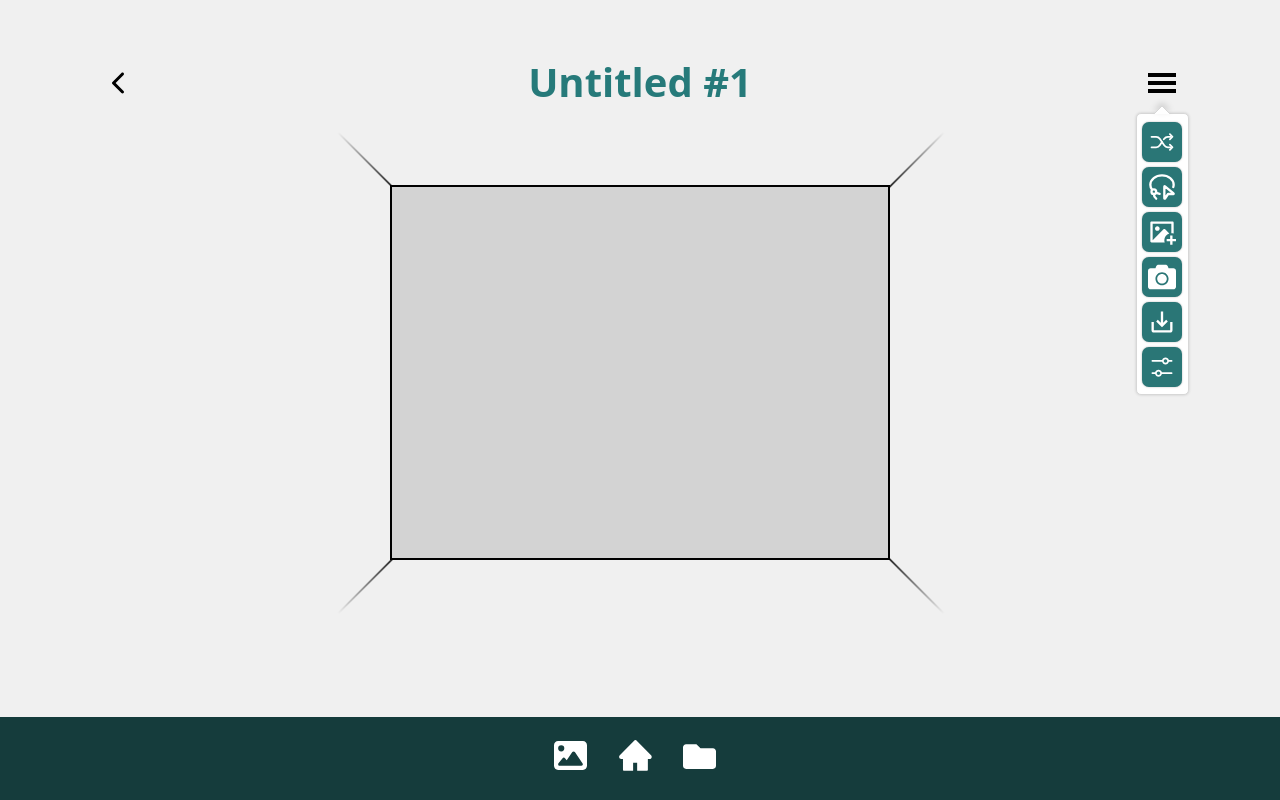
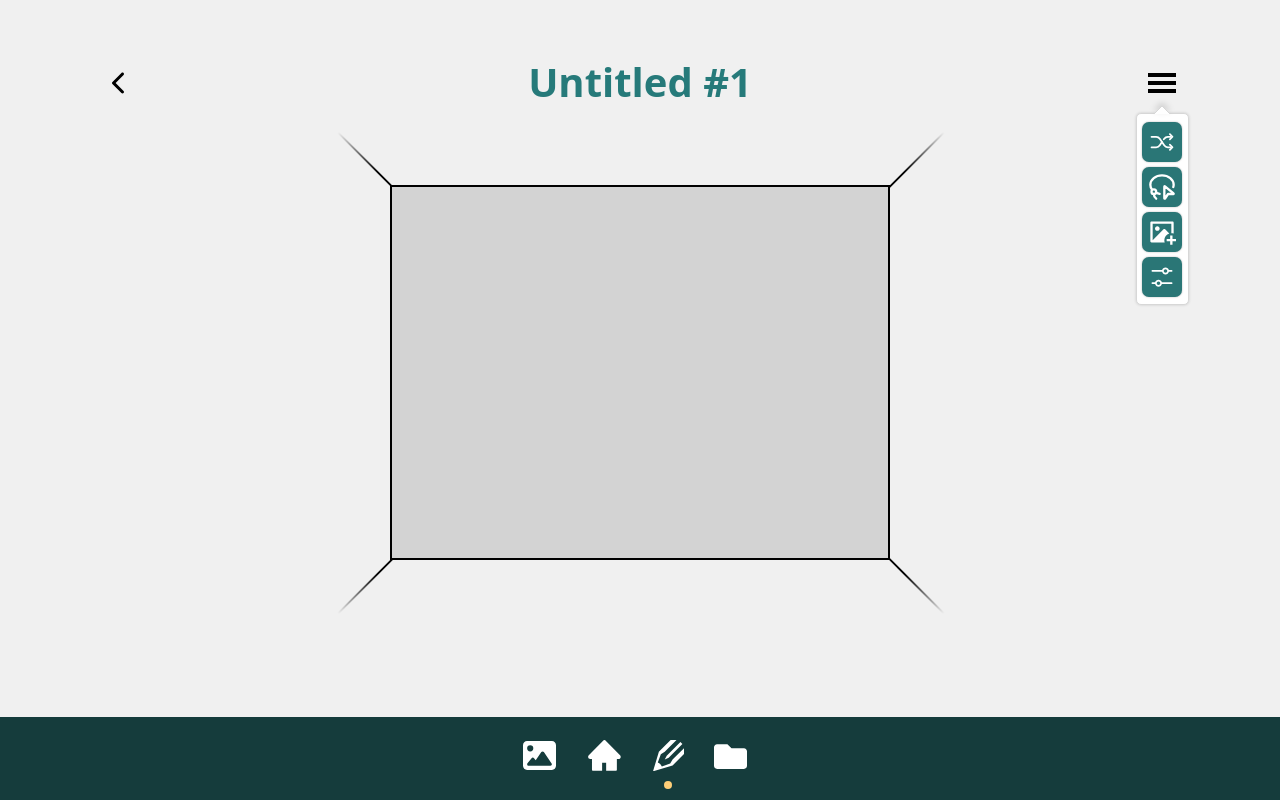
Before and after one commit to RudyCab/wallgenie, a React (Create React App) app: page /WallEditor in a window 1280 px wide. Both pictures are taken after a click on the button 1162 px from the left and 80 px from the top of the page. Built offline with nearby package versions, Linux system fonts and the light colour scheme.

Commit message:
before attempting walleditorcontainer

```diff
--- a/src/Components/NavBar/NavBar.js
+++ b/src/Components/NavBar/NavBar.js
@@ -24,9 +24,9 @@ function NavBar() {
             <AiFillHome size={33.5 * ICON_MULTIPLIER} />
           </Link>
         </li>
-        {/* <li className={location.pathname === "/WallEditor" ? "active" : ""}>
+        <li className={location.pathname === "/WallEditor" ? "active" : ""}>
           <Link to="/WallEditor"><ImPencil2 size={28.5 * ICON_MULTIPLIER}/></Link>
-        </li> */}
+        </li>
         <li className={location.pathname === "/Projects" ? "active" : ""}>
           <Link to="/Projects">
             <FaFolder size={30 * ICON_MULTIPLIER} style={{ marginTop: 2 }} />
--- a/src/Components/SettingsPopup/SettingsPopup.jsx
+++ b/src/Components/SettingsPopup/SettingsPopup.jsx
@@ -1,14 +1,49 @@
 import { useState } from "react";
 import Popup from "reactjs-popup";
 import "reactjs-popup/dist/index.css";
-
 import { GiHamburgerMenu } from "react-icons/gi";
 import Sidebar from "./Sidebar";
 import "./SettingsPopup.css";
 
-const SettingsPopup = ({ alertDisplayed, setAlertDisplayed }) => {
-  const Alert = ({ setAlertDisplayed }) => {
-    const alertStyle = {
+const SettingsPopup = ({
+  alertDisplayed,
+  setAlertDisplayed,
+  setWallOptions,
+}) => {
+  const [popupType, setPopupType] = useState(""); // shuffle, multiselect, upload, wall-settings
+
+  return (
+    <Popup
+      trigger={
+        <button className="settings-button" disabled={alertDisplayed}>
+          <GiHamburgerMenu />
+        </button>
+      }
+      position="bottom"
+      closeOnDocumentClick={false}
+      contentStyle={{ width: 53 }}
+    >
+      <Sidebar
+        alertDisplayed={alertDisplayed}
+        setAlertDisplayed={setAlertDisplayed}
+        setPopupType={setPopupType}
+      />
+      {alertDisplayed && (
+        <Alert
+          setAlertDisplayed={setAlertDisplayed}
+          setWallOptions={setWallOptions}
+          popupType={popupType}
+        />
+      )}
+    </Popup>
+  );
+};
+
+/*
+Keep Alert subcomponents in this file, or their styling gets messed up
+*/
+const Alert = ({ setAlertDisplayed, setWallOptions, popupType }) => {
+  const alertContainerStyle = {
     position: "fixed",
     top: "50%",
     left: "50%",
@@ -30,40 +65,34 @@ const SettingsPopup = ({ alertDisplayed, setAlertDisplayed }) => {
   };
 
   return (
-      <div className="alert" style={alertStyle}>
-        <h1 style={{ fontSize: "xx-large" }}>This is an alert!</h1>
-        <button
-          onClick={() => {
-            setAlertDisplayed(false);
-          }}
-          style={buttonStyle}
-        >
+    <div className="alert" style={alertContainerStyle}>
+      <AlertContent setWallOptions={setWallOptions} popupType={popupType} />
+      <button style={buttonStyle} onClick={() => setAlertDisplayed(false)}>
         Close
       </button>
     </div>
   );
 };
 
-  return (
-    <>
-      <Popup
-        trigger={
-          <button className="settings-button" disabled={alertDisplayed}>
-            <GiHamburgerMenu />
-          </button>
+const AlertContent = ({ setWallOptions, popupType }) => {
+  switch (popupType) {
+    case "shuffle":
+      break;
+    case "multiselect":
+      break;
+    case "upload":
+      break;
+    case "wall-settings":
+      setWallOptions((prevWallOptions) => ({
+        ...prevWallOptions,
+        wallColor: "red",
+      }));
+      break;
+    default:
+      break;
   }
-        position="bottom"
-        closeOnDocumentClick={false}
-        contentStyle={{ width: 53 }}
-      >
-        <Sidebar
-          alertDisplayed={alertDisplayed}
-          setAlertDisplayed={setAlertDisplayed}
-        />
-        {alertDisplayed && <Alert setAlertDisplayed={setAlertDisplayed} />}
-      </Popup>
-    </>
-  );
+
+  return <></>;
 };
 
 export default SettingsPopup;
--- a/src/Components/SettingsPopup/Sidebar.jsx
+++ b/src/Components/SettingsPopup/Sidebar.jsx
@@ -2,34 +2,29 @@
 import { IoShuffle } from "react-icons/io5";
 import { LuLassoSelect } from "react-icons/lu";
 import { RiImageAddFill } from "react-icons/ri";
-import { FaCamera } from "react-icons/fa";
-import { MdOutlineSaveAlt } from "react-icons/md";
+// import { FaCamera } from "react-icons/fa";
+// import { MdOutlineSaveAlt } from "react-icons/md";
 import { VscSettings } from "react-icons/vsc";
 
-const Sidebar = ({ alertDisplayed, setAlertDisplayed }) => {
-  const handleOnClick = () => {
+const Sidebar = ({ alertDisplayed, setAlertDisplayed, setPopupType }) => {
+  const types = ["shuffle", "multiselect", "upload", "wall-settings"];
+  const icons = [IoShuffle, LuLassoSelect, RiImageAddFill, VscSettings];
+
+  const handleOnClick = (type) => {
     setAlertDisplayed(true);
+    setPopupType(types[type]);
   };
-
-  const icons = [
-    { Icon: IoShuffle, onClick: handleOnClick },
-    { Icon: LuLassoSelect, onClick: handleOnClick },
-    { Icon: RiImageAddFill, onClick: handleOnClick },
-    { Icon: FaCamera, onClick: handleOnClick },
-    { Icon: MdOutlineSaveAlt, onClick: handleOnClick },
-    { Icon: VscSettings, onClick: handleOnClick },
-  ];
 
   return (
     <>
       <div className="sidebar-container">
-        {icons.map(({ Icon, onClick }, index) => (
+        {icons.map((Icon, index) => (
           <button
             key={index}
             className={`sidebar-button ${
               alertDisplayed ? "sidebar-button-disabled" : ""
             }`}
-            onClick={onClick}
+            onClick={() => handleOnClick(index)}
             disabled={alertDisplayed}
           >
             <Icon className="sidebar-icon" />
--- a/src/Components/Wall/WallComponent.jsx
+++ b/src/Components/Wall/WallComponent.jsx
@@ -1,4 +1,4 @@
-const getDegreeBetween = (originX, originY, targetX, targetY) => {
+const __getDegreeBetween = (originX, originY, targetX, targetY) => {
   let dx = originX - targetX;
   let dy = originY - targetY;
 
@@ -9,13 +9,15 @@ const getDegreeBetween = (originX, originY, targetX, targetY) => {
   return theta;
 };
 
-const WallComponent = ({ wall }) => {
+const WallComponent = ({ wall, wallOptions }) => {
   // extract values
-  const { constants, coordinates, size, wallOptions } = wall;
+  const { constants, coordinates, size, border } = wall;
   const { PADDING } = constants;
   const { x, y } = coordinates;
   const { width, height } = size;
-  const { color, borderColor, borderWidth } = wallOptions;
+  const { borderColor, borderWidth } = border;
+
+  const { wallColor, wallTexture, isTextured } = wallOptions;
 
   const rectStyle = {
     position: "fixed",
@@ -24,7 +26,7 @@ const WallComponent = ({ wall }) => {
     width: width,
     height: height,
     border: `${borderWidth}px solid ${borderColor}`,
-    backgroundColor: color,
+    backgroundColor: wallColor,
   };
 
   const renderLine = (left, top, angle) => {
@@ -34,7 +36,7 @@ const WallComponent = ({ wall }) => {
       top: top,
       width: `${borderWidth}px`,
       height: height,
-      backgroundImage: `linear-gradient(to bottom, transparent 30%, ${borderColor} 55%)`, // apply gradient
+      backgroundImage: `linear-gradient(to bottom, transparent 30%, ${borderColor} 45%)`, // apply gradient
       transform: `rotate(${angle}deg)`,
     };
   };
--- a/src/Structs/Wall.js
+++ b/src/Structs/Wall.js
@@ -1,8 +1,8 @@
 export class Wall {
-  constructor(coordinates, size, wallOptions, decorItems, constants) {
+  constructor(coordinates, size, border, decorItems, constants) {
     this.coordinates = coordinates; // x, y
     this.size = size; // width, height
-    this.wallOptions = wallOptions; // color, borderColor, borderWidth, texture, isTextured
+    this.border = border; // borderColor, borderWidth
     this.decorItems = decorItems;
     this.constants = constants; // PADDING, MAX_WIDTH
   }
--- a/src/WallEditor/WallEditorPage.jsx
+++ b/src/WallEditor/WallEditorPage.jsx
@@ -13,6 +13,12 @@ function WallEditorPage() {
   const [alertDisplayed, setAlertDisplayed] = useState(false);
   const parentRef = useRef(null);
 
+  // back button navigation
+  const navigate = useNavigate();
+  const handleBackButtonClick = () => {
+    navigate(-1);
+  };
+
   // for debugging purposess
   const __DISPLAY_SLIDER = false;
 
@@ -22,15 +28,17 @@ function WallEditorPage() {
 
   const wall_width = Math.min(window.innerWidth - 2 * PADDING, MAX_WIDTH);
 
-  let x = PADDING;
+  let x = PADDING; // assume phone screen, therefore place wall x-val @ 20px
   if (wall_width === MAX_WIDTH) {
-    // ensures wall is still vertically aligned
+    // laptop screen, ensures wall is still vertically aligned
     x = (window.innerWidth - MAX_WIDTH) / 2;
     PADDING = (window.innerWidth - MAX_WIDTH) / 2;
   }
 
-  // Create new `Wall` instance
-  const VERTICAL_OFFSET = wall_width !== MAX_WIDTH ? -60 : -15; // adjust offset based on if on phone vs laptop
+  /*
+  Create new `Wall` instance
+  */
+  const VERTICAL_OFFSET = wall_width !== MAX_WIDTH ? -60 : -15; // adjust offset based on if user's on phone vs laptop
   const wall = new Wall(
     { x: x, y: window.innerHeight * 0.25 + VERTICAL_OFFSET },
     {
@@ -38,30 +46,19 @@ function WallEditorPage() {
       height: (3 / 4) * wall_width,
     },
     {
-      color: "lightgray",
       borderColor: "black",
       borderWidth: 2,
-      texture: "plain",
-      isTextured: false,
     },
     [],
     { PADDING: PADDING, MAX_WIDTH: MAX_WIDTH } // constants
   );
 
-  // back button navigation
-  const navigate = useNavigate();
-  const handleBackButtonClick = () => {
-    navigate(-1);
-  };
+  const [wallOptions, setWallOptions] = useState({
+    wallColor: "lightgrey",
+    wallTexture: "plain",
+    isTextured: false,
+  });
 
-  /* this container should contain the following components:
-    x - back button
-    x - project name
-    x - settings button
-    x - wall component
-      - clear all button
-      - save button
-  */
   return (
     <div className="wallEditor">
       <div
@@ -80,10 +77,11 @@ function WallEditorPage() {
           <SettingsPopup
             alertDisplayed={alertDisplayed}
             setAlertDisplayed={setAlertDisplayed}
+            setWallOptions={setWallOptions}
           />
         </div>
         <div style={{ height: "450px" }}>
-          <WallComponent wall={wall} />
+          <WallComponent wall={wall} wallOptions={wallOptions} />
         </div>
 
         {__DISPLAY_SLIDER && (
```
Also changed, not shown: src/WallEditor/WallEditorContainer.jsx (added, +10 -0 lines). Lines whose indentation alone changed are shown as unchanged.
